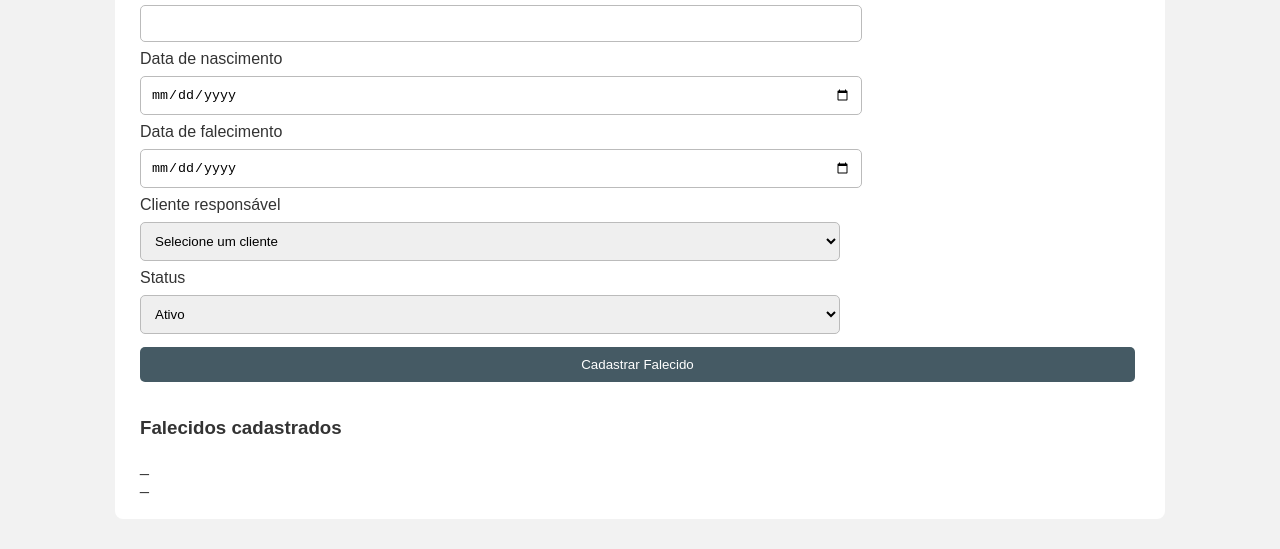
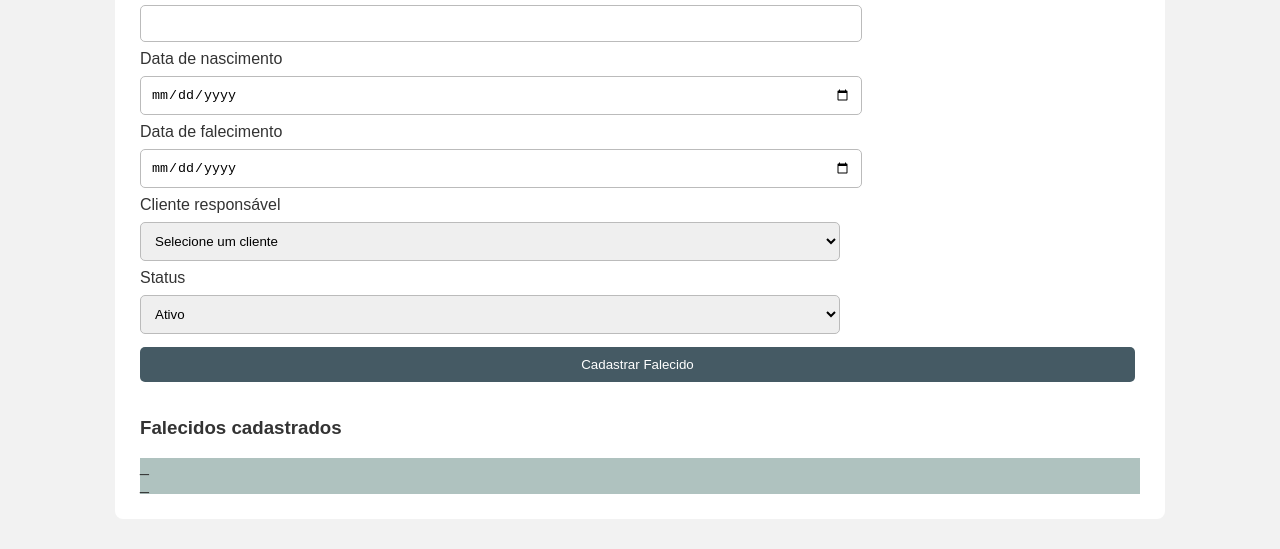
Before and after one commit to wihl21br/Funeraria_PPO, a plain HTML site: page falecidos.html in a window 1280 px wide. Shown: the part 390-939 px from the top of the page. Drawn offline with Linux system fonts and the light colour scheme; no server answers.

Commit message:
Add background color to specific sections

```diff
--- a/main.css
+++ b/main.css
@@ -103,3 +103,6 @@ button:hover {
     padding: 15px;
   }
 }
+#Falecidos, #Clientes, #Atendimentos{
+  background-color: #afc2bf;
+}
```
